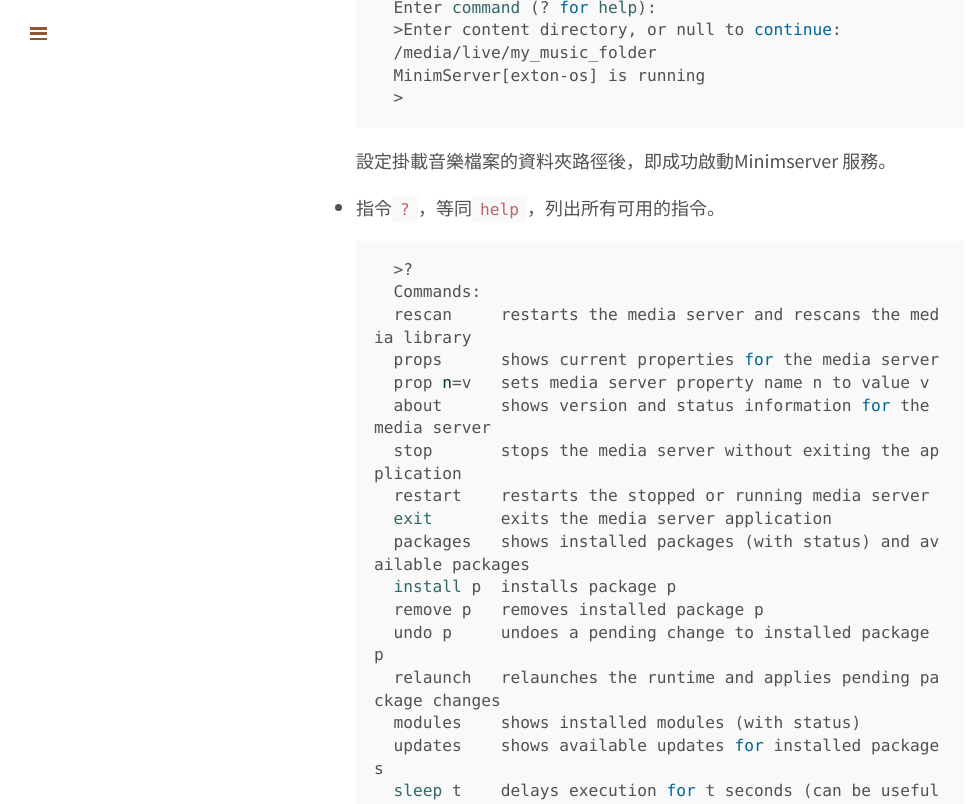
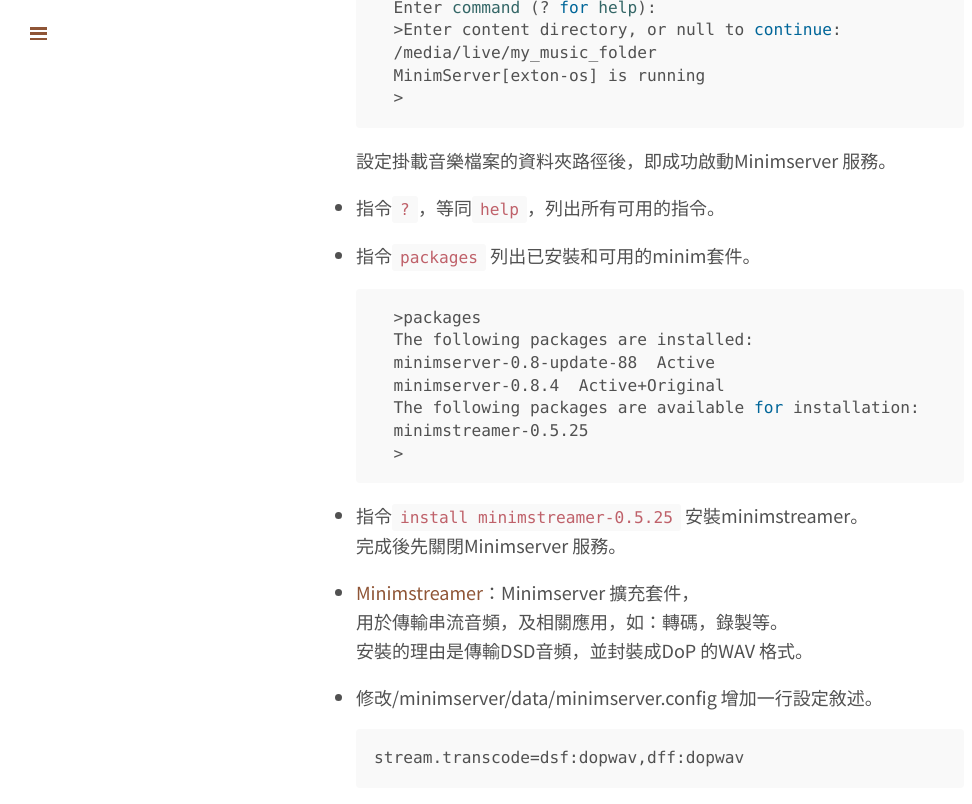
Before and after one commit to shengshampoo/shengshampoo.github.io, a Jekyll site: the page built from _posts/2016-09-03-build-dlna-minimserver.markdown, in a window 1280 px wide and 1400 px high, scrolled down 3581 px. Shown: the top 804 px of the window, without its empty margins (0-972 px from the left). Built offline with Jekyll 4.4.1, drawn with Linux system fonts in a browser that asks for light colours; nearby versions of some CDN libraries; some of the changed text lies outside the part shown.

Commit message:
Update 2016-09-03-build-dlna-minimserver.markdown

````diff
--- a/_posts/2016-09-03-build-dlna-minimserver.markdown
+++ b/_posts/2016-09-03-build-dlna-minimserver.markdown
@@ -143,28 +143,6 @@ Minimserver 能夠在 Windows/Linux 兩大系統安裝使用。
 
 * 指令```?```，等同```help```，列出所有可用的指令。
 
-    ```bash
-    >?
-    Commands:
-    rescan     restarts the media server and rescans the media library
-    props      shows current properties for the media server
-    prop n=v   sets media server property name n to value v
-    about      shows version and status information for the media server
-    stop       stops the media server without exiting the application
-    restart    restarts the stopped or running media server
-    exit       exits the media server application
-    packages   shows installed packages (with status) and available packages
-    install p  installs package p
-    remove p   removes installed package p
-    undo p     undoes a pending change to installed package p
-    relaunch   relaunches the runtime and applies pending package changes
-    modules    shows installed modules (with status)
-    updates    shows available updates for installed packages
-    sleep t    delays execution for t seconds (can be useful for scripting)
-    help       (or ?) displays this information
-    >
-    ```
-
 * 指令```packages``` 列出已安裝和可用的minim套件。
 
     ```bash
````
